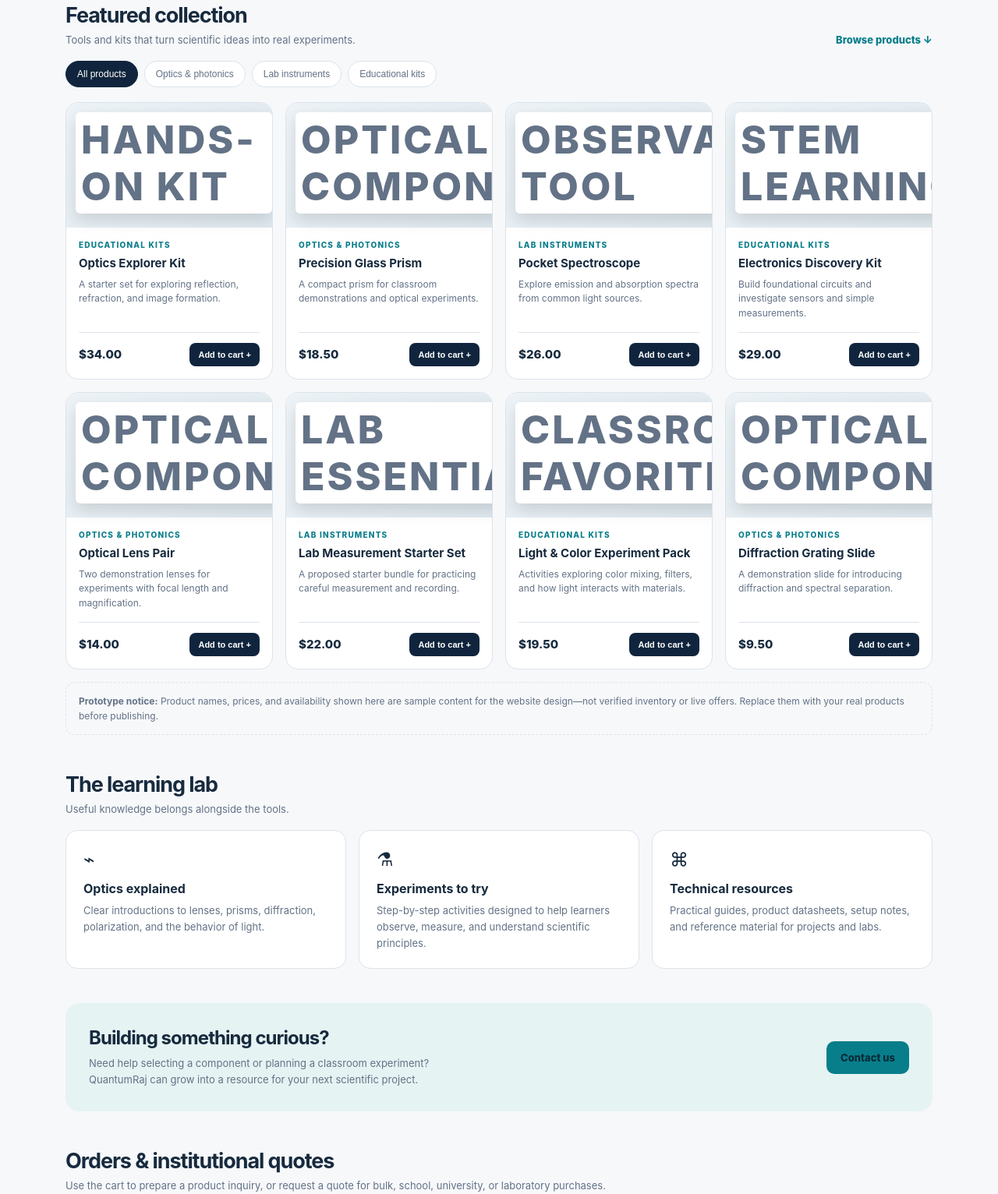
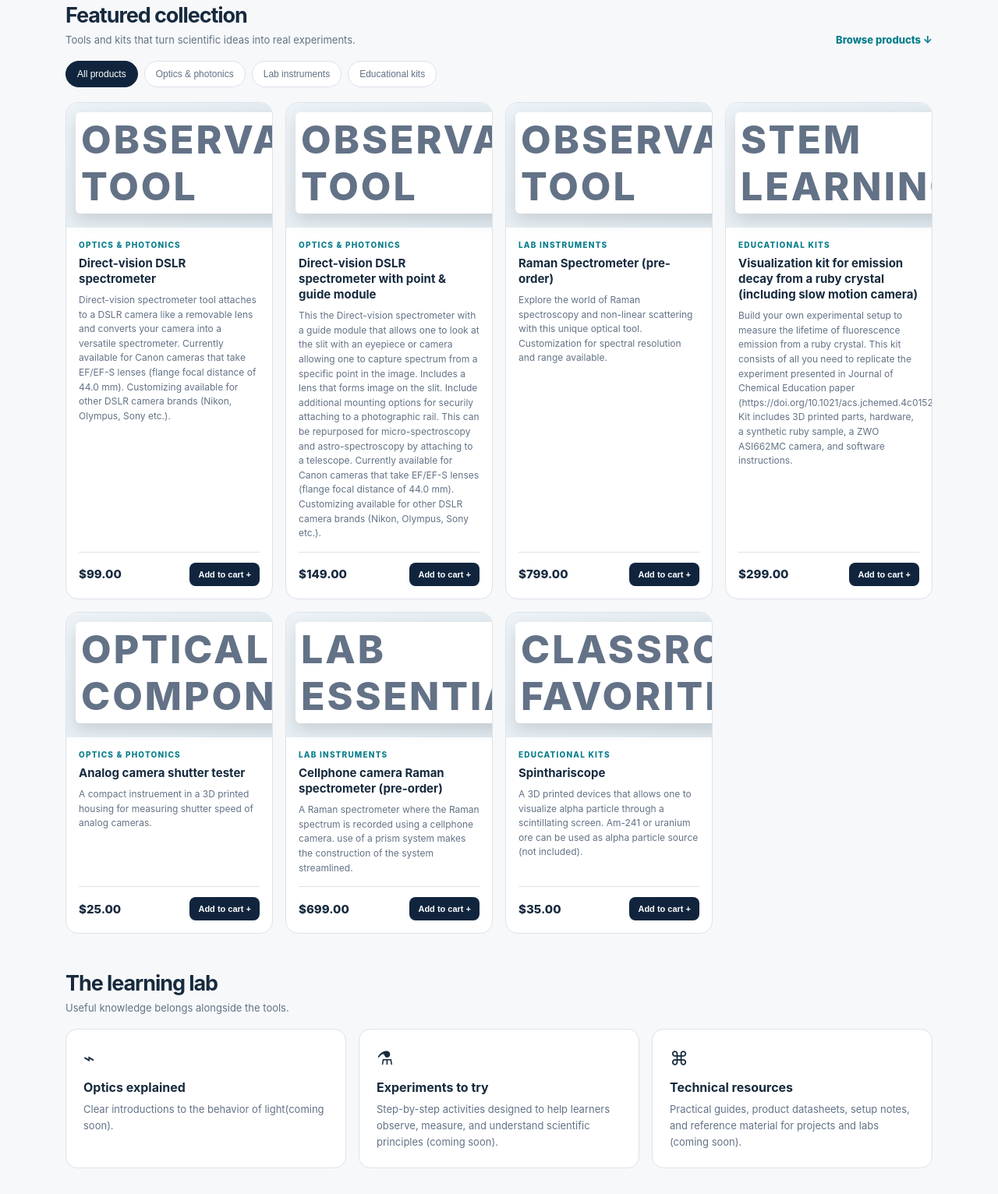
Before and after one commit to quantumraj/quantumraj-site, a plain HTML site: page index.html in a window 1280 px wide. Shown: the part 640-2172 px from the top of the page at 78% size. Drawn offline with Linux system fonts and the light colour scheme.

Commit message:
Add files via upload

```diff
--- a/index.html
+++ b/index.html
@@ -95,18 +95,18 @@ footer { background:var(--navy); color:#dce7f1; padding:32px 24px; }
 </nav></header>
 <main id="home">
 <section class="hero">
-<div class="hero-copy"><div class="eyebrow">Explore • Experiment • Understand</div><h1>Science is better when you can touch it.</h1><p>Thoughtful scientific tools, optical components, and hands-on learning kits for classrooms, labs, makers, and curious minds.</p><div class="actions"><a class="btn" href="#shop">Explore the shop <span aria-hidden="true">&nbsp;↗</span></a><a class="btn secondary" href="#learn">Visit the learning lab</a></div></div>
+<div class="hero-copy"><div class="eyebrow">Explore • Experiment • Understand</div><h1>Science is better when you can touch it.</h1><p>Thoughtful scientific tools, optical instruments, and hands-on learning kits for classrooms, labs, makers, and curious minds.</p><div class="actions"><a class="btn" href="#shop">Explore the shop <span aria-hidden="true">&nbsp;↗</span></a><a class="btn secondary" href="#learn">Visit the learning lab</a></div></div>
 <div class="hero-art" aria-label="Abstract prism and light spectrum illustration"><div class="orbit"></div><div class="orbit two"></div><div class="orbit three"></div><div class="prism"></div><div class="beam"></div></div>
 </section>
 <section id="shop"><div class="section-head"><div><h2>Featured collection</h2><p>Tools and kits that turn scientific ideas into real experiments.</p></div><a class="text-link" href="#shop">Browse products ↓</a></div>
 <div class="filters" aria-label="Filter products"><button class="filter active" data-filter="All">All products</button><button class="filter" data-filter="Optics">Optics & photonics</button><button class="filter" data-filter="Instruments">Lab instruments</button><button class="filter" data-filter="Education">Educational kits</button></div>
 <div class="products" id="products"></div>
-<div class="note"><strong>Prototype notice:</strong> Product names, prices, and availability shown here are sample content for the website design—not verified inventory or live offers. Replace them with your real products before publishing.</div>
+<!-- <div class="note"><strong>Prototype notice:</strong> Product names, prices, and availability shown here are sample content for the website design—not verified inventory or live offers. Replace them with your real products before publishing.</div>-->
 </section>
 <section id="learn"><div class="section-head"><div><h2>The learning lab</h2><p>Useful knowledge belongs alongside the tools.</p></div></div><div class="learn-grid">
-<article class="learn-card"><div class="learn-icon">⌁</div><h3>Optics explained</h3><p>Clear introductions to lenses, prisms, diffraction, polarization, and the behavior of light.</p></article>
-<article class="learn-card"><div class="learn-icon">⚗</div><h3>Experiments to try</h3><p>Step-by-step activities designed to help learners observe, measure, and understand scientific principles.</p></article>
-<article class="learn-card"><div class="learn-icon">⌘</div><h3>Technical resources</h3><p>Practical guides, product datasheets, setup notes, and reference material for projects and labs.</p></article>
+<article class="learn-card"><div class="learn-icon">⌁</div><h3>Optics explained</h3><p>Clear introductions to the behavior of light(coming soon).</p></article>
+<article class="learn-card"><div class="learn-icon">⚗</div><h3>Experiments to try</h3><p>Step-by-step activities designed to help learners observe, measure, and understand scientific principles (coming soon).</p></article>
+<article class="learn-card"><div class="learn-icon">⌘</div><h3>Technical resources</h3><p>Practical guides, product datasheets, setup notes, and reference material for projects and labs (coming soon).</p></article>
 </div></section>
 <section id="about" class="cta"><div><h2>Building something curious?</h2><p>Need help selecting a component or planning a classroom experiment?<br>QuantumRaj can grow into a resource for your next scientific project.</p></div><a class="btn" href="mailto:hello@quantumraj.com?subject=QuantumRaj%20product%20inquiry">Contact us</a></section>
 <section id="orders"><div class="section-head"><div><h2>Orders & institutional quotes</h2><p>Use the cart to prepare a product inquiry, or request a quote for bulk, school, university, or laboratory purchases.</p></div></div><div class="learn-grid"><article class="learn-card"><div class="learn-icon">🛒</div><h3>Product order inquiry</h3><p>Add items to your cart, then prepare an email with your selected products and quantities. This demo does not collect payment or confirm stock.</p><button class="btn" id="email-order" style="margin-top:18px">Prepare order email</button></article><article class="learn-card"><div class="learn-icon">🏫</div><h3>Request a quotation</h3><p>Tell us what you need for a class, project, lab, or institution. Your email app will open with a draft inquiry.</p><button class="btn" id="open-quote" style="margin-top:18px">Request a quote</button></article><article class="learn-card"><div class="learn-icon">ℹ</div><h3>Before ordering</h3><p>Availability, shipping, taxes, payment terms, and delivery dates must be confirmed directly.</p></article></div></section>
@@ -117,14 +117,13 @@ footer { background:var(--navy); color:#dce7f1; padding:32px 24px; }
 <div class="modal-backdrop" id="quote-modal" role="dialog" aria-modal="true" aria-labelledby="quote-title"><div class="modal"><div class="modal-head"><h2 id="quote-title">Request a quotation</h2><button class="close" id="close-quote" aria-label="Close quote form">Close ✕</button></div><form id="quote-form"><label class="form-field">Your name<input name="name" required autocomplete="name"></label><label class="form-field">Email address<input name="email" type="email" required autocomplete="email"></label><label class="form-field">Organization (optional)<input name="organization" autocomplete="organization"></label><label class="form-field">Inquiry type<select name="kind"><option>School or university purchase</option><option>Laboratory or research purchase</option><option>Bulk order</option><option>Custom scientific component</option><option>Other</option></select></label><label class="form-field">Products and requirements<textarea name="details" id="quote-details" placeholder="Product names, quantities, specifications, or questions" required></textarea></label><button class="btn" type="submit">Prepare quote email</button><p style="font-size:12px;color:var(--muted);line-height:1.6">This opens your email application with a draft. The form does not send or store your information.</p></form></div></div>
 <script>
 const products = [
- {id:1,name:'Optics Explorer Kit',type:'Education',label:'Hands-on kit',icon:'🔬',price:34.00,desc:'A starter set for exploring reflection, refraction, and image formation.'},
- {id:2,name:'Precision Glass Prism',type:'Optics',label:'Optical component',icon:'🔺',price:18.50,desc:'A compact prism for classroom demonstrations and optical experiments.'},
- {id:3,name:'Pocket Spectroscope',type:'Instruments',label:'Observation tool',icon:'🌈',price:26.00,desc:'Explore emission and absorption spectra from common light sources.'},
- {id:4,name:'Electronics Discovery Kit',type:'Education',label:'STEM learning',icon:'⚡',price:29.00,desc:'Build foundational circuits and investigate sensors and simple measurements.'},
- {id:5,name:'Optical Lens Pair',type:'Optics',label:'Optical component',icon:'🔘',price:14.00,desc:'Two demonstration lenses for experiments with focal length and magnification.'},
- {id:6,name:'Lab Measurement Starter Set',type:'Instruments',label:'Lab essentials',icon:'📏',price:22.00,desc:'A proposed starter bundle for practicing careful measurement and recording.'},
- {id:7,name:'Light & Color Experiment Pack',type:'Education',label:'Classroom favorite',icon:'💡',price:19.50,desc:'Activities exploring color mixing, filters, and how light interacts with materials.'},
- {id:8,name:'Diffraction Grating Slide',type:'Optics',label:'Optical component',icon:'〰️',price:9.50,desc:'A demonstration slide for introducing diffraction and spectral separation.'}
+{id:1,name:'Direct-vision DSLR spectrometer',type:'Optics',label:'Observation tool',icon:'🌈',price:99.00,desc:'Direct-vision spectrometer tool attaches to a DSLR camera like a removable lens and converts your camera into a versatile spectrometer. Currently available for Canon cameras that take EF/EF-S lenses (flange focal distance of 44.0 mm). Customizing available for other DSLR camera brands (Nikon, Olympus, Sony etc.).'},
+{id:2,name:'Direct-vision DSLR spectrometer with point & guide module',type:'Optics',label:'Observation tool',icon:'🌈',price:149.00,desc:'This the Direct-vision spectrometer with a guide module that allows one to look at the slit with an eyepiece or camera allowing one to capture spectrum from a specific point in the image. Includes a lens that forms image on the slit. Include additional mounting options for securily attaching to a photographic rail. This can be repurposed for micro-spectroscopy and astro-spectroscopy by attaching to a telescope. Currently available for Canon cameras that take EF/EF-S lenses (flange focal distance of 44.0 mm). Customizing available for other DSLR camera brands (Nikon, Olympus, Sony etc.).'},
+ {id:3,name:'Raman Spectrometer (pre-order)',type:'Instruments',label:'Observation tool',icon:'🌈',price:799.00,desc:'Explore the world of Raman spectroscopy and non-linear scattering with this unique optical tool. Customization for spectral resolution and range available.'},
+ {id:4,name:'Visualization kit for emission decay from a ruby crystal (including slow motion camera)',type:'Education',label:'STEM learning',icon:'⚡',price:299.00,desc:'Build your own experimental setup to measure the lifetime of fluorescence emission from a ruby crystal. This kit consists of all you need to replicate the experiment presented in Journal of Chemical Education paper (https://doi.org/10.1021/acs.jchemed.4c01529). Kit includes 3D printed parts, hardware, a synthetic ruby sample, a ZWO ASI662MC camera, and software instructions.'},
+ {id:5,name:'Analog camera shutter tester',type:'Optics',label:'Optical component',icon:'🔘',price:25.00,desc:'A compact instruement in a 3D printed housing for measuring shutter speed of analog cameras.'},
+ {id:6,name:'Cellphone camera Raman spectrometer (pre-order)',type:'Instruments',label:'Lab essentials',icon:'📏',price:699.00,desc:'A Raman spectrometer where the Raman spectrum is recorded using a cellphone camera. use of a prism system makes the construction of the system streamlined.'},
+ {id:7,name:'Spinthariscope',type:'Education',label:'Classroom favorite',icon:'💡',price:35,desc:'A 3D printed devices that allows one to visualize alpha particle through a scintillating screen. Am-241 or uranium ore can be used as alpha particle source (not included).'},
 ];
 let selectedFilter='All'; let cart=[];
 const money=n=>'$'+n.toFixed(2);
```
